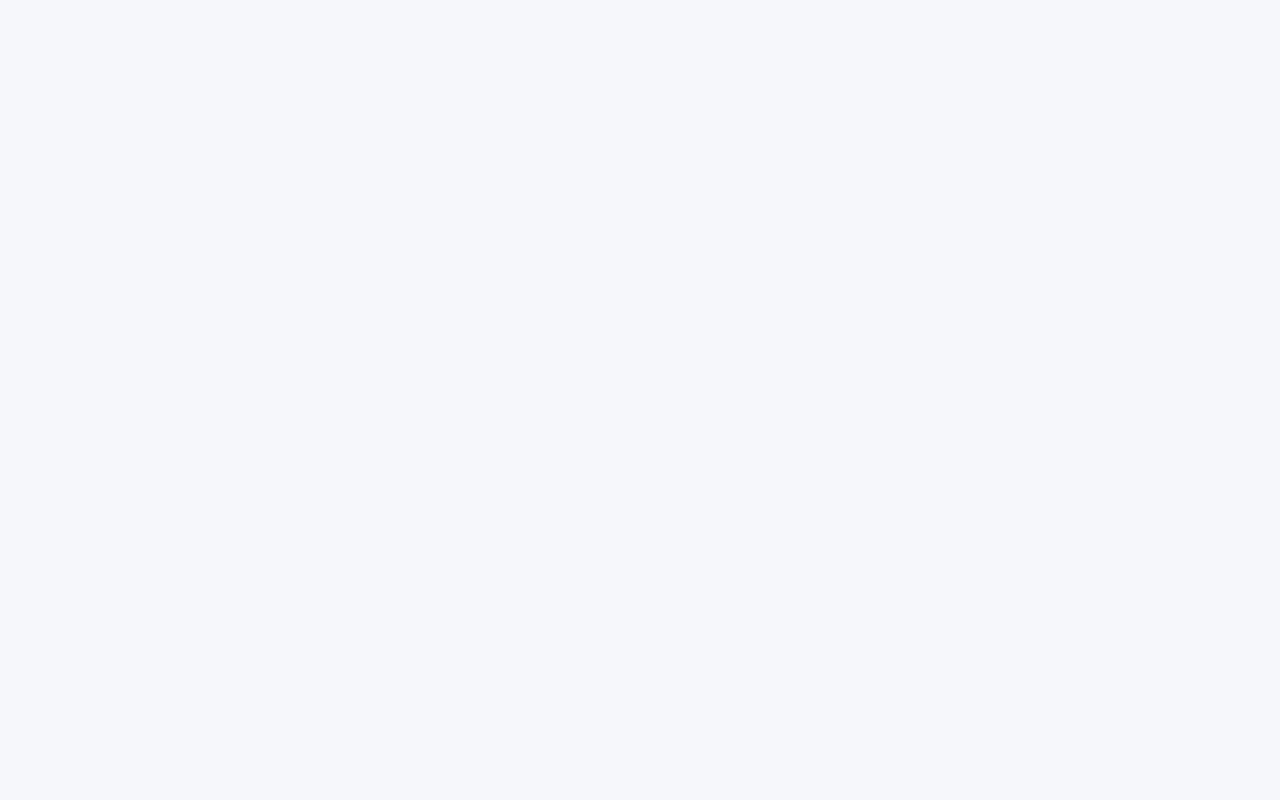
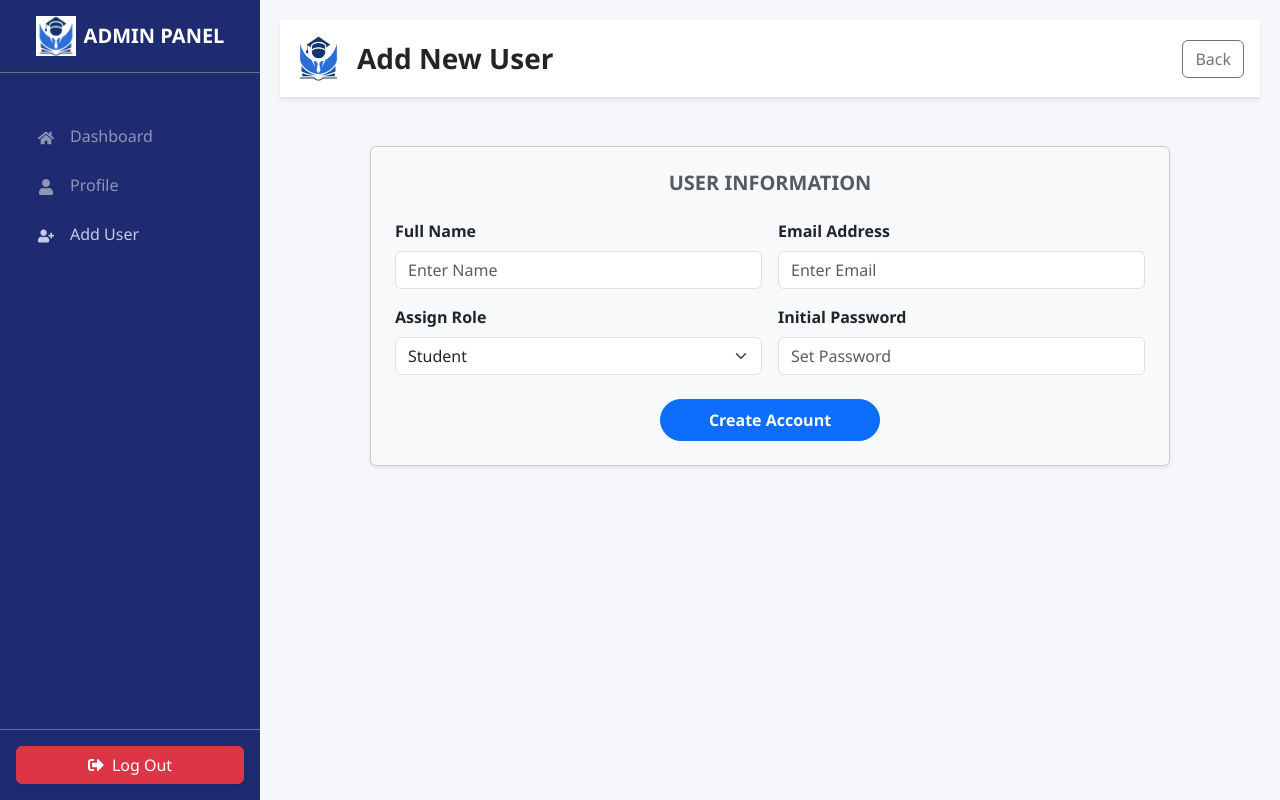
Before and after one commit to Institute-Management-System/Institute-Management-System, a React (Vite) app in the folder frontend/app/: page /admin/add-user in a window 1280 px wide. Before the commit this address had no page. Built offline with nearby package versions, Linux system fonts and the light colour scheme.

Commit message:
Admin-add-user added

```diff
--- a/frontend/app/src/App.jsx
+++ b/frontend/app/src/App.jsx
@@ -15,6 +15,7 @@ import Register from "./pages/Register";
 // ================= ADMIN IMPORTS =================
 import AdminDashboard from "./pages/admin/AdminDashboard";
 import AdminProfile from "./pages/admin/AdminProfile";
+import AdminAddUser from "./pages/admin/AdminAddUser";
 
 // ================= STUDENT IMPORTS =================
 import StudentDashboard from "./pages/students/Dashboard";
@@ -45,6 +46,8 @@ const App = () => {
           <Route index element={<Navigate to="dashboard" />} />
           <Route path="dashboard" element={<AdminDashboard />} />
           <Route path="profile" element={<AdminProfile />} />
+           <Route path="add-user" element={<AdminAddUser />} />
+
           </Route>
 
         {/* --- STUDENT ROUTES --- */}
--- a/frontend/app/src/layout/MainLayout.jsx
+++ b/frontend/app/src/layout/MainLayout.jsx
@@ -55,7 +55,8 @@ const MainLayout = ({ role }) => {
       return [
         // Admin links will go here
         { path: "/admin/dashboard", label: "Dashboard", icon: <FaHome /> },
-      { path: "/admin/profile", label: "Profile", icon: <FaUser /> }
+      { path: "/admin/profile", label: "Profile", icon: <FaUser /> },
+      { path: "/admin/add-user", label: "Add User", icon: <FaUserPlus /> }
       ];
     }
 
--- /dev/null
+++ b/frontend/app/src/pages/admin/AdminAddUser.jsx
@@ -0,0 +1,154 @@
+import React, { useState } from "react";
+import Logo from "../../assets/Logo.png";
+// Hook for navigation (redirecting users)
+import { useNavigate } from "react-router-dom";
+// Library for displaying popup notifications
+import { ToastContainer, toast } from "react-toastify";
+import "react-toastify/dist/ReactToastify.css";
+
+const AddUser = () => {
+  // Initialize the navigation hook to allow moving between pages
+  const navigate = useNavigate();
+
+  // State object to hold all form input values
+  const [formData, setFormData] = useState({
+    fullName: "",
+    email: "",
+    role: "student", // Default role selection
+    password: "",
+  });
+
+  // Function to handle changes in input fields
+  // It updates the specific field in the state based on the input's 'name' attribute
+  const handleChange = (e) => {
+    setFormData({ ...formData, [e.target.name]: e.target.value });
+  };
+
+  // Function to handle the form submission
+  const handleSubmit = (e) => {
+    e.preventDefault(); // Prevents the browser from reloading the page
+
+    // Simple Validation: Check if all fields have data
+    if (!formData.fullName || !formData.email || !formData.password) {
+      toast.error("Please fill in all fields"); // Show error notification
+      return; // Stop execution if validation fails
+    }
+
+    // Log the data to console (simulating an API call)
+    console.log("User Data:", formData);
+
+    // Show success notification
+    toast.success(`New ${formData.role} created successfully!`);
+
+    // Reset the form fields to empty after successful submission
+    setFormData({
+      fullName: "",
+      email: "",
+      role: "student",
+      password: "",
+    });
+  };
+
+  return (
+    <div className="container-fluid p-0">
+      {/* Header Section: Contains Logo, Title, and Back Button */}
+      <header className="d-flex align-items-center justify-content-between p-3 bg-white border-bottom shadow-sm">
+        <div className="d-flex align-items-center">
+          <img src={Logo} alt="Logo" width="45" className="me-3" />
+          <h3 className="mb-0 fw-bold">Add New User</h3>
+        </div>
+        {/* Navigation Button: navigate(-1) goes back to the previous page in history */}
+        <button className="btn btn-outline-secondary" onClick={() => navigate(-1)}>
+          Back
+        </button>
+      </header>
+
+      {/* Main Content Area: Centered Card */}
+      <div className="container mt-5 d-flex justify-content-center">
+        <div className="card shadow-sm p-4 w-100" style={{ maxWidth: "800px", backgroundColor: "#f8f9fa" }}>
+          <h5 className="text-center text-muted mb-4 fw-bold text-uppercase">
+            User Information
+          </h5>
+
+          {/* User Input Form */}
+          <form onSubmit={handleSubmit}>
+            <div className="row g-3">
+
+              {/* Full Name Input */}
+              <div className="col-md-6">
+                <label className="form-label fw-bold">Full Name</label>
+                <input
+                  type="text"
+                  name="fullName" // Matches key in formData state
+                  className="form-control"
+                  placeholder="Enter Name"
+                  value={formData.fullName} // Controlled component: value comes from state
+                  onChange={handleChange} // Updates state on typing
+                  required
+                />
+              </div>
+
+              {/* Email Address Input */}
+              <div className="col-md-6">
+                <label className="form-label fw-bold">Email Address</label>
+                <input
+                  type="email"
+                  name="email"
+                  className="form-control"
+                  placeholder="Enter Email"
+                  value={formData.email}
+                  onChange={handleChange}
+                  required
+                />
+              </div>
+
+              {/* Role Dropdown Selection */}
+              <div className="col-md-6">
+                <label className="form-label fw-bold">Assign Role</label>
+                <select
+                  name="role"
+                  className="form-select"
+                  value={formData.role}
+                  onChange={handleChange}
+                >
+                  <option value="student">Student</option>
+                  <option value="teacher">Teacher</option>
+                  <option value="admin">Admin</option>
+                </select>
+              </div>
+
+              {/* Password Input */}
+              <div className="col-md-6">
+                <label className="form-label fw-bold">Initial Password</label>
+                <input
+                  type="password"
+                  name="password"
+                  className="form-control"
+                  placeholder="Set Password"
+                  value={formData.password}
+                  onChange={handleChange}
+                  required
+                />
+              </div>
+
+              {/* Submit Button */}
+              <div className="col-12 text-center mt-4">
+                <button
+                  type="submit"
+                  className="btn btn-primary px-5 py-2 rounded-pill fw-bold"
+                >
+                  Create Account
+                </button>
+              </div>
+            </div>
+          </form>
+        </div>
+      </div>
+
+      {/* ToastContainer: Required component to render the toast notifications */}
+      <ToastContainer position="top-right" autoClose={2000} />
+    </div>
+  );
+};
+
+export default AddUser;
```
